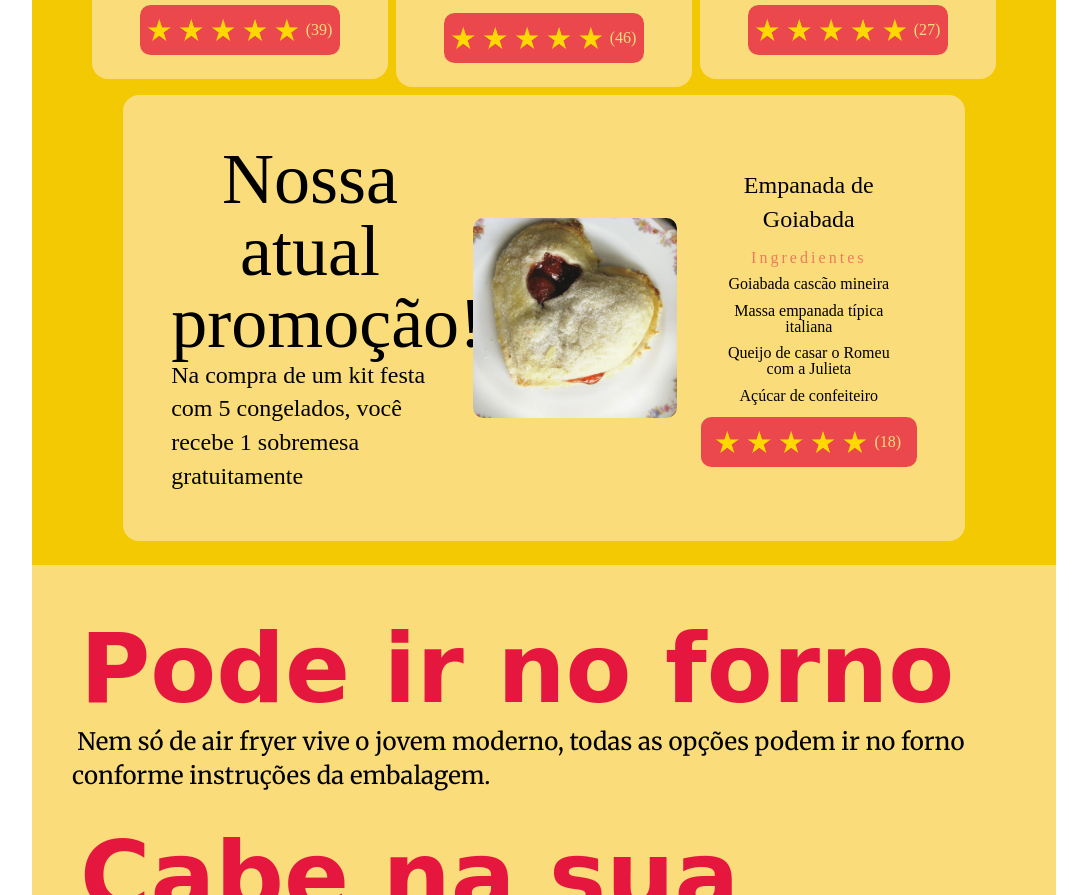
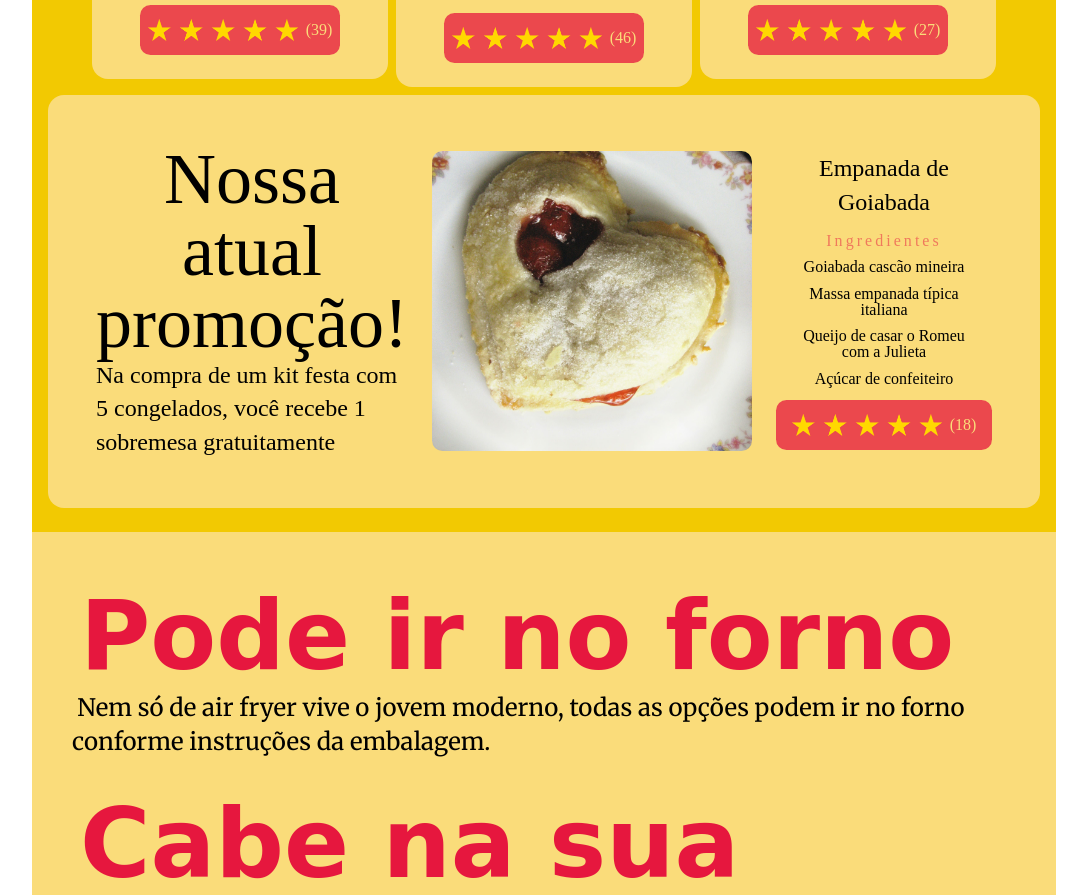
Before and after one commit to menestrel-mkmb/pizzap, a plain HTML site: page public/index.html in a window 1280 px wide. Shown: the part 1987-2882 px from the top of the page, without its empty margins (96-1183 px from the left). Drawn offline with nearby package versions, Linux system fonts and the light colour scheme; files that its build step writes are made by us from their sources; a web font is replaced by a local one.

Commit message:
style fix product__img n product--feature;WIP

```diff
--- a/sass/_product.scss
+++ b/sass/_product.scss
@@ -18,17 +18,23 @@
 
         &__img {
             border-radius: $border-internal-radius;
+            object-fit: cover;
+            object-position: center;
 
             max-width: 80%;
             height: 200px;
-            object-fit: cover;
-            object-position: center;
         }
 
         &--feature {
             flex-direction: row;
             justify-content: space-around;
-            min-width: 80%;
+
+            min-width: 75%;
+            max-width: 1350px;
+
+            & .product__img {
+                height: 300px;
+            }
         }
     }
 }
```
